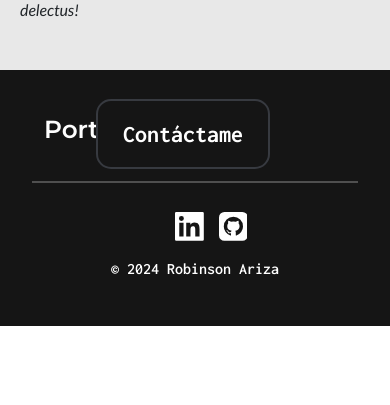
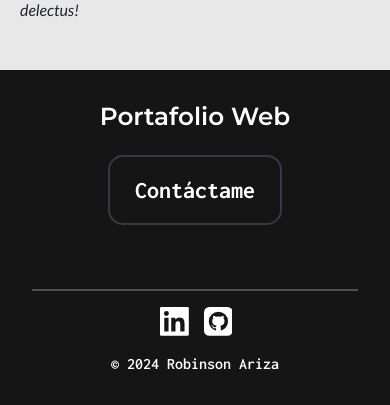
Before and after one commit to Robariza/portafolioWeb, an Angular app in the folder frontend/portafolioWeb/: page / in a window 390 px wide. Shown: the part 4409-4814 px from the top of the page. Before the commit the page ends 4735 px from the top, so only its background shows below. Built offline with nearby package versions, Linux system fonts and the light colour scheme.

Commit message:
[update] media queries footer

```diff
--- a/frontend/portafolioWeb/src/app/components/footer/footer.component.css
+++ b/frontend/portafolioWeb/src/app/components/footer/footer.component.css
@@ -1,21 +1,21 @@
-footer{
+footer {
     width: 100%;
     height: 16rem;
     padding: 2rem;
     background-color: var(--colorSecondario);
     display: flex;
     flex-direction: column;
-    justify-content: space-evenly;
+    justify-content: space-between;
 }
 
-.container{
+.container {
     width: 100%;
     display: flex;
     justify-content: space-between;
     align-items: center;
 }
 
-.container h2{
+.container h2 {
     font-family: var(--fontMontserrat);
     font-weight: 600;
     color: white;
@@ -57,3 +57,25 @@
     font-family: var(--fontInconsolata);
     font-weight: 600;
 }
+
+/* Responsive */
+/* Dispositivos pequeños (<576px) */
+@media (max-width: 576px) {
+    footer {
+        height: 40vh;
+    }
+    .container {
+        flex-direction: column;
+        align-items: center;
+    }
+
+    .contact-button {
+        position: relative;
+        top: 15px;
+        left: 0px;
+    }
+
+    .social-container ul{
+        margin-right: 30px;
+    }
+}
--- a/frontend/portafolioWeb/src/app/components/footer/footer.component.html
+++ b/frontend/portafolioWeb/src/app/components/footer/footer.component.html
@@ -4,8 +4,8 @@
         <app-contact-button class="contact-button" (openModalEvent)="showModal()"></app-contact-button>
         <app-form-contact *ngIf="isModalOpen" (closeModal)="hideModal()"></app-form-contact>
     </div>
-    <hr>
     <div class="social-container">
+        <hr>
         <ul>
             <a href="https://www.linkedin.com/in/robinson-ariza-desarrolador-web/">
                 <li><!-- icon linkedin -->
```
